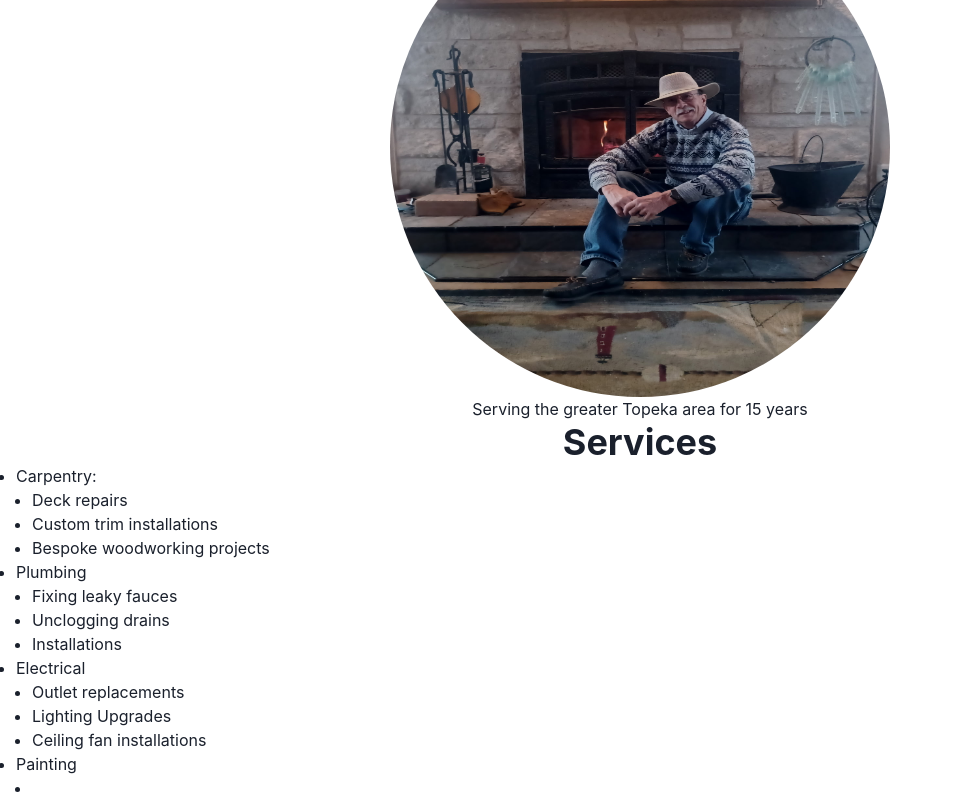
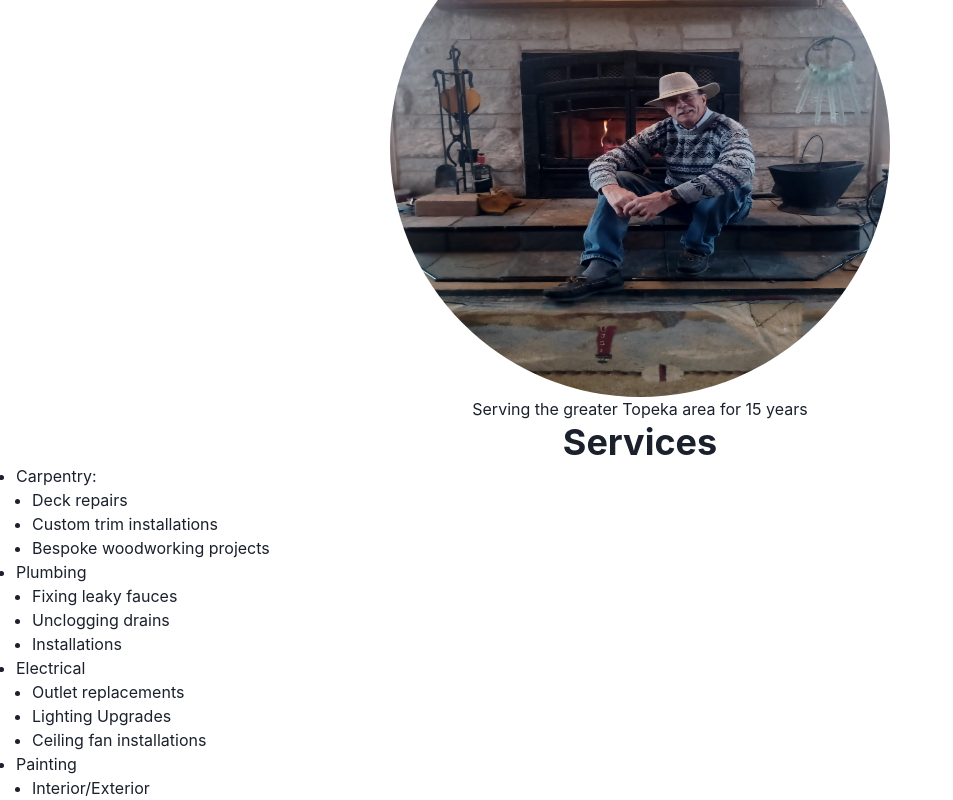
Before and after one commit to Cyril1743/oddmanoutks, a React (Create React App) app: page / in a window 1280 px wide. Shown: the part 170-970 px from the top of the page, without its empty margins (0-953 px from the left). Built offline with nearby package versions, Linux system fonts and the light colour scheme.

Commit message:
End of day 6/23/24

```diff
--- a/src/components/pages/Home.js
+++ b/src/components/pages/Home.js
@@ -63,7 +63,7 @@ export default function Home() {
                         Painting
                         <UnorderedList>
                             <ListItem>
-
+                                Interior/Exterior
                             </ListItem>
                         </UnorderedList>
                     </ListItem>
```
